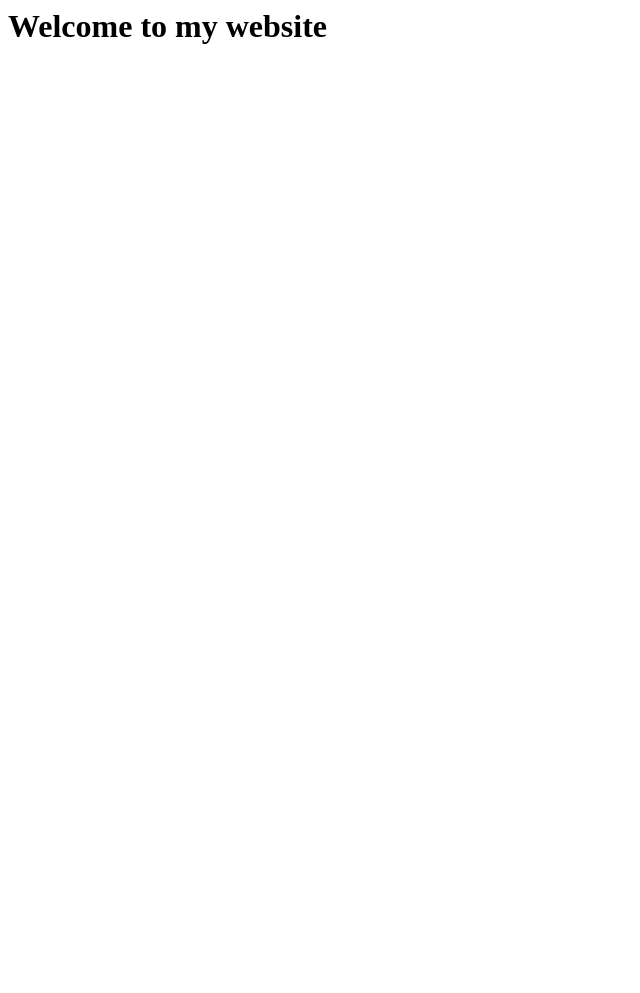
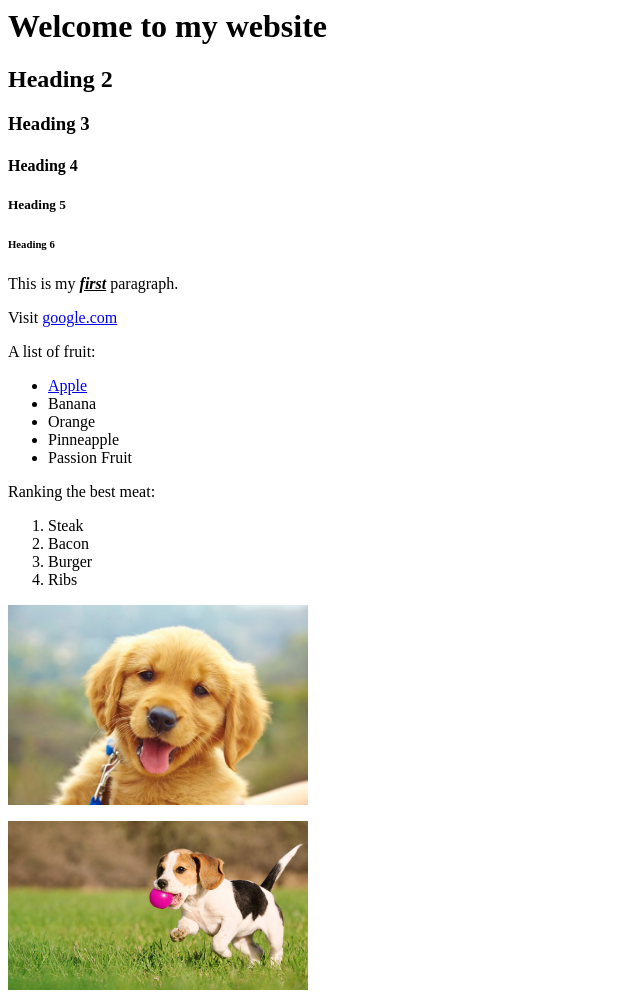
Before and after one commit to brooklyndemars/brooklyndemars.github.io, a plain HTML site: page start.html in a window 1280 px wide. Shown: the whole page, without its empty margins (0-640 px from the left). Before the commit the page ends 800 px from the top, so only its background shows below. Drawn offline with Linux system fonts and the light colour scheme.

Commit message:
Add files via upload

```diff
--- a/start.html
+++ b/start.html
@@ -4,6 +4,36 @@
 </head>
 <body>
 <h1>Welcome to my website</h1>
+<h2>Heading 2</h2>
+<h3>Heading 3</h3>
+<h4>Heading 4</h4>
+<h5>Heading 5</h5>
+<h6>Heading 6</h6>
+
+<p>This is my <i><b><u>first</u></b></i> paragraph.</p>
+
+<p>Visit <a href="http://google.com">google.com</a></p>
+
+<p>A list of fruit:</p>
+<ul>
+<li><a href="http://apple.com" target="_blank">Apple</a></li>
+<li>Banana</li>
+<li>Orange</li>
+<li>Pinneapple</li>
+<li>Passion Fruit</li>
+</ul>
+
+<p>Ranking the best meat:</p>
+<ol>
+<li>Steak</li>
+<li>Bacon</li>
+<li>Burger</li>
+<li>Ribs</li>
+</ol>
+
+<p><img src="puppy.jpg" width="300" alt="Photo of Puppy" title="This is a puppy"></p>
+<img src="beagle.jpg" width="300" alt="Photo of Puppy" title="This is a puppy">
+
 
 </body>
 </html>
```
Also changed, not shown: beagle.jpg (added), puppy.jpg (added).
